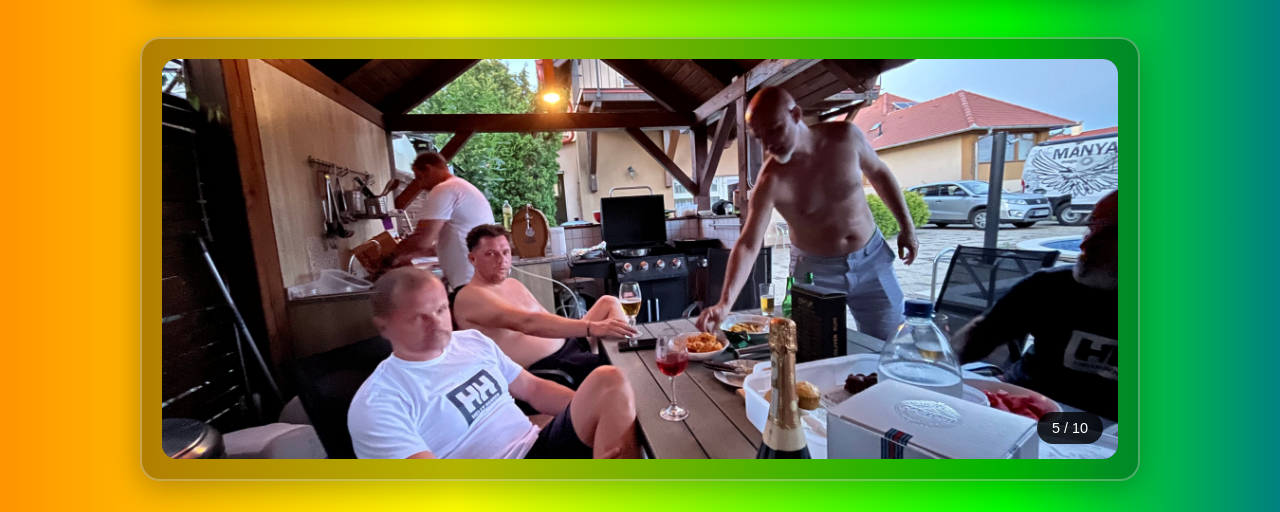
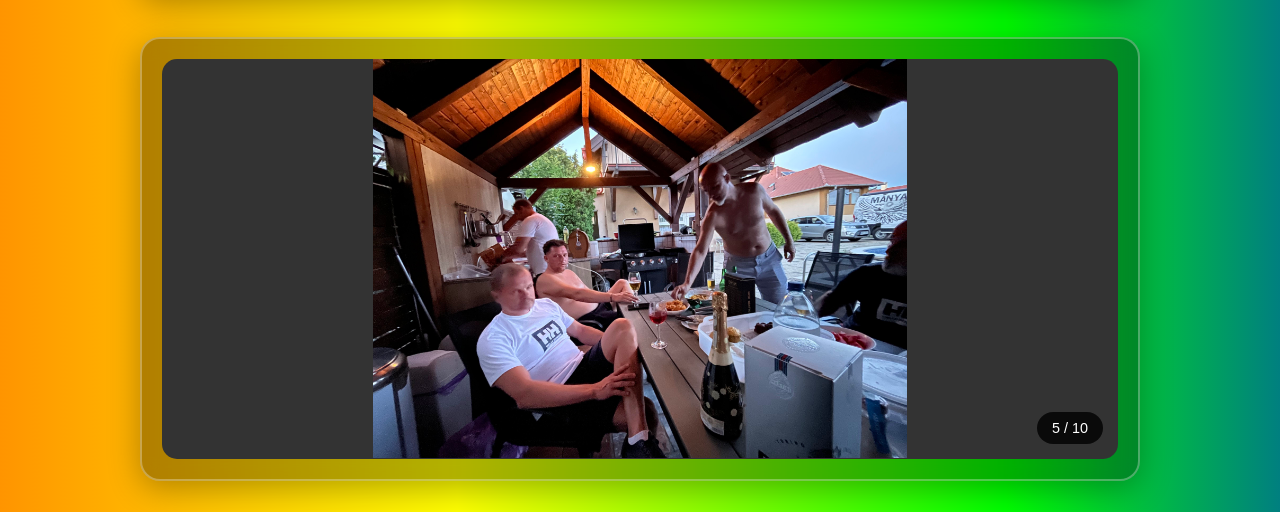
Before and after one commit to kellisz80/Vitorlas, a plain HTML site: page index.html in a window 1280 px wide. Shown: the part 288-800 px from the top of the page. Drawn offline with Linux system fonts and the light colour scheme.

Commit message:
Update index.html

```diff
--- a/index.html
+++ b/index.html
@@ -102,12 +102,17 @@
             overflow: hidden;
             height: 400px;
             background: #333;
+            display: flex;
+            align-items: center;
+            justify-content: center;
         }
 
         .image-frame img {
-            width: 100%;
-            height: 100%;
-            object-fit: cover;
+            max-width: 100%;
+            max-height: 100%;
+            width: auto;
+            height: auto;
+            object-fit: contain;
             transition: opacity 1s ease-in-out;
         }
 
```
